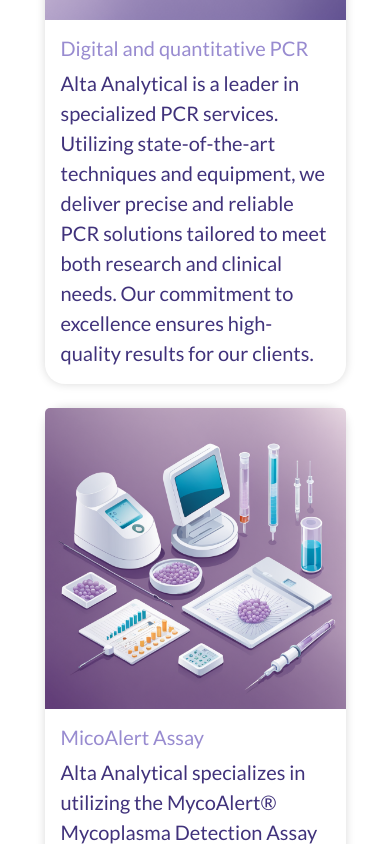
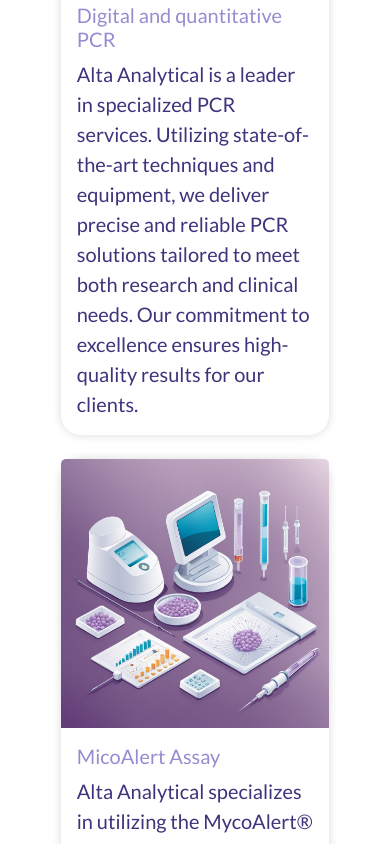
Before and after one commit to alta-analytical/alta-analytical.github.io, a plain HTML site: page services.html in a window 390 px wide. Shown: the part 1156-2000 px from the top of the page. Drawn offline with nearby package versions, Linux system fonts and the light colour scheme.

Commit message:
adjust for smaller screens

```diff
--- a/services.html
+++ b/services.html
@@ -40,7 +40,8 @@
       efficient DOE, proactive project management, and automation of data processing. </p>
 
     <div class="row my-5 justify-content-center">
-      <div class="col-10 col-md-4 mb-4">
+
+      <div class="col-9 col-md-5 col-lg-4 mb-4">
         <a href="services-pcr.html" class="text-decoration-none">
           <div class="card custom-card">
             <img src="qpcr.png" class="card-img-top" alt="ddPCR">
@@ -54,7 +55,7 @@
         </a>
       </div>
 
-      <div class="col-10 col-md-4">
+      <div class="col-9 col-md-5 col-lg-4 mb-4">
         <a href="services-myco.html" class="text-decoration-none">
           <div class="card custom-card">
             <img src="myco.png" class="card-img-top" alt="Service 2">
--- a/styles.css
+++ b/styles.css
@@ -127,7 +127,7 @@ p,
   }
 }
 
-@media (max-width: 768px) {
+@media (max-width: 992px) {
   body {
     font-size: 1.25rem;
   }
```
